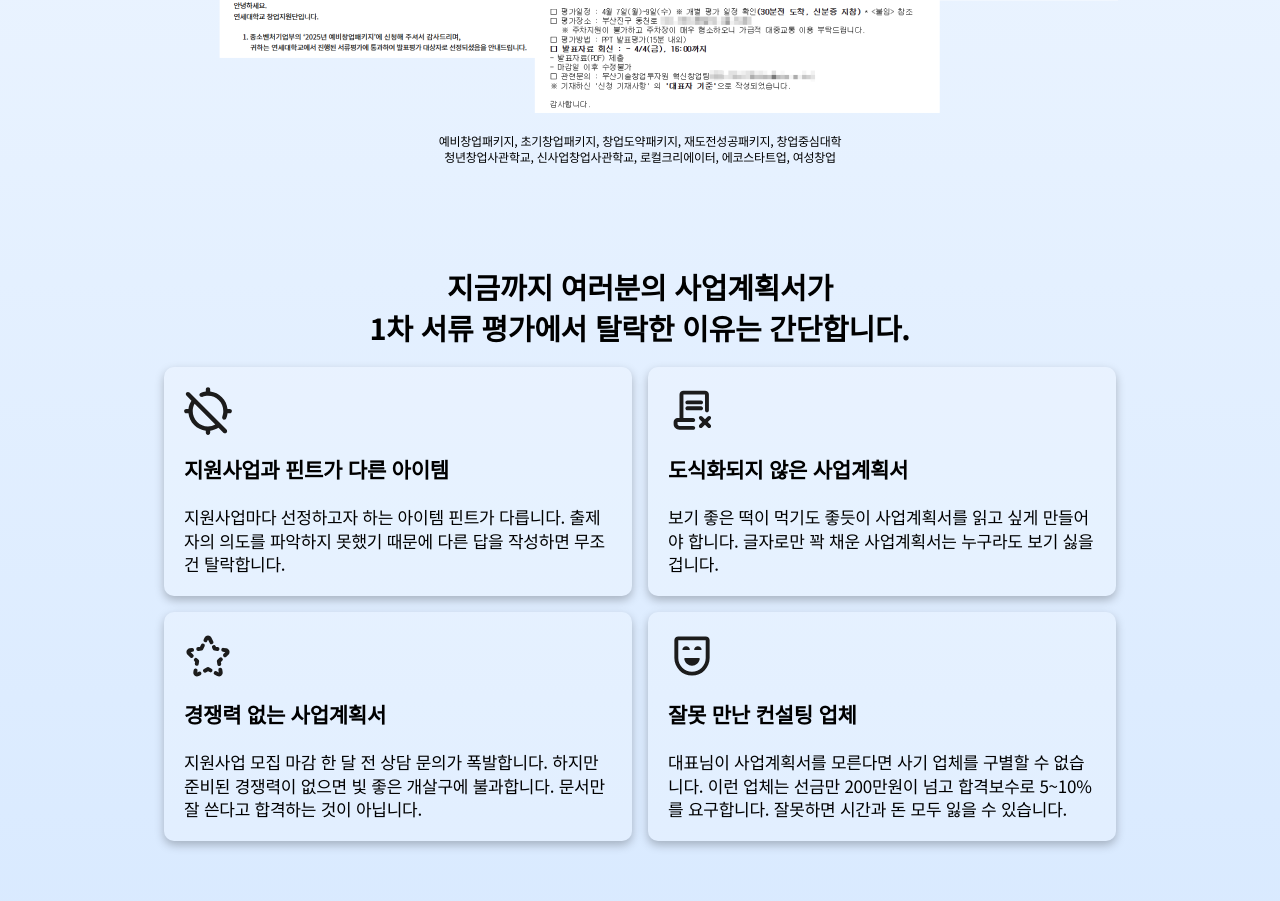
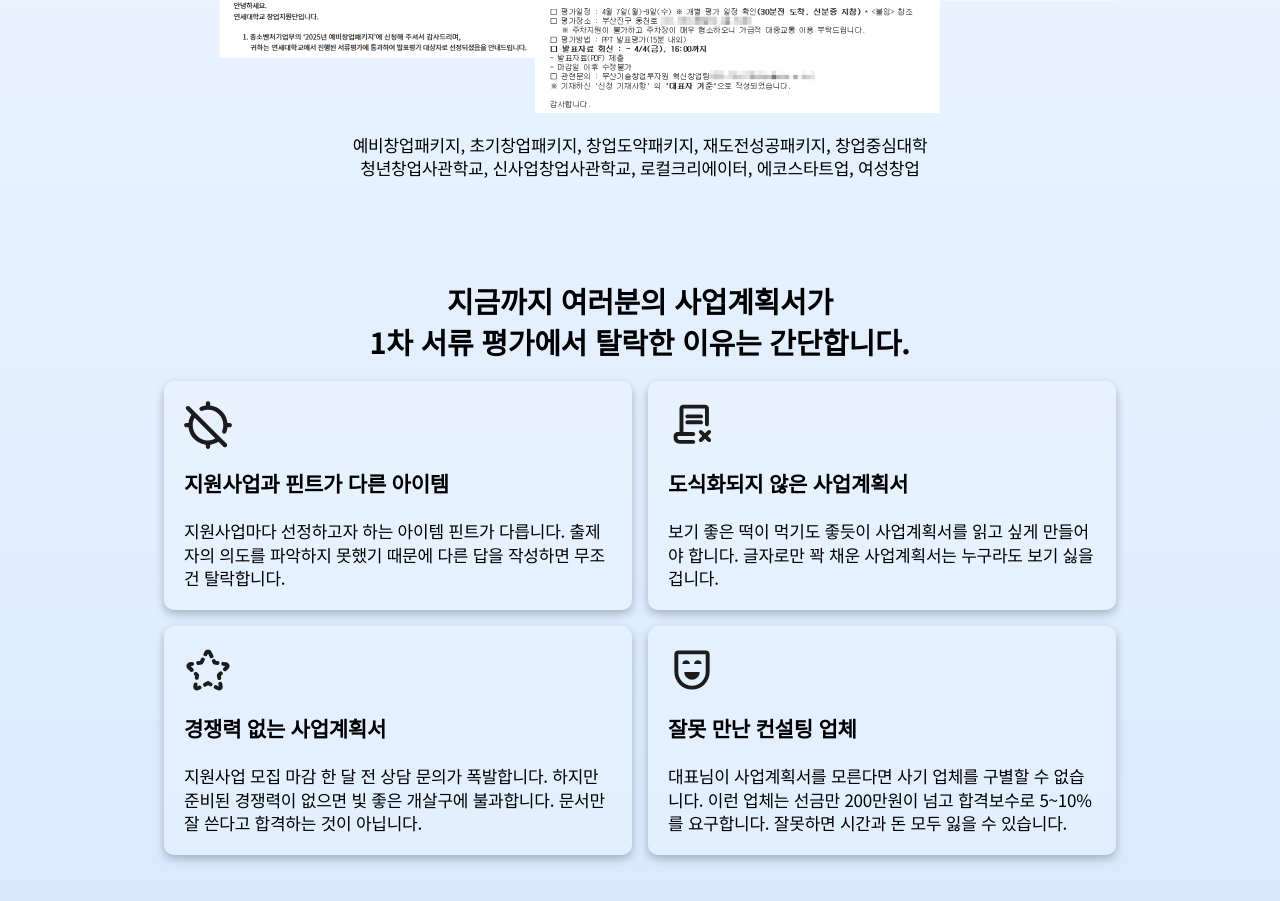
Before and after one commit to Iroff1/support-lab-frontend, a React app: page / in a window 1280 px wide. Shown: the part 2108-3009 px from the top of the page. Built offline with nearby package versions, Linux system fonts and the light colour scheme; a web font is replaced by a local one.

Commit message:
fix: 폰트 사이즈 조정 12px->17px

```diff
--- a/src/components/main/MainResultBox.tsx
+++ b/src/components/main/MainResultBox.tsx
@@ -25,7 +25,7 @@ const ImageBox = styled.div`
 
 const ImageFooter = styled.p`
   text-align: center;
-  ${css(translateFontSize('R_12'))};
+  ${css(translateFontSize('R_17'))};
 `;
 
 const MainResultBox = () => {
```
